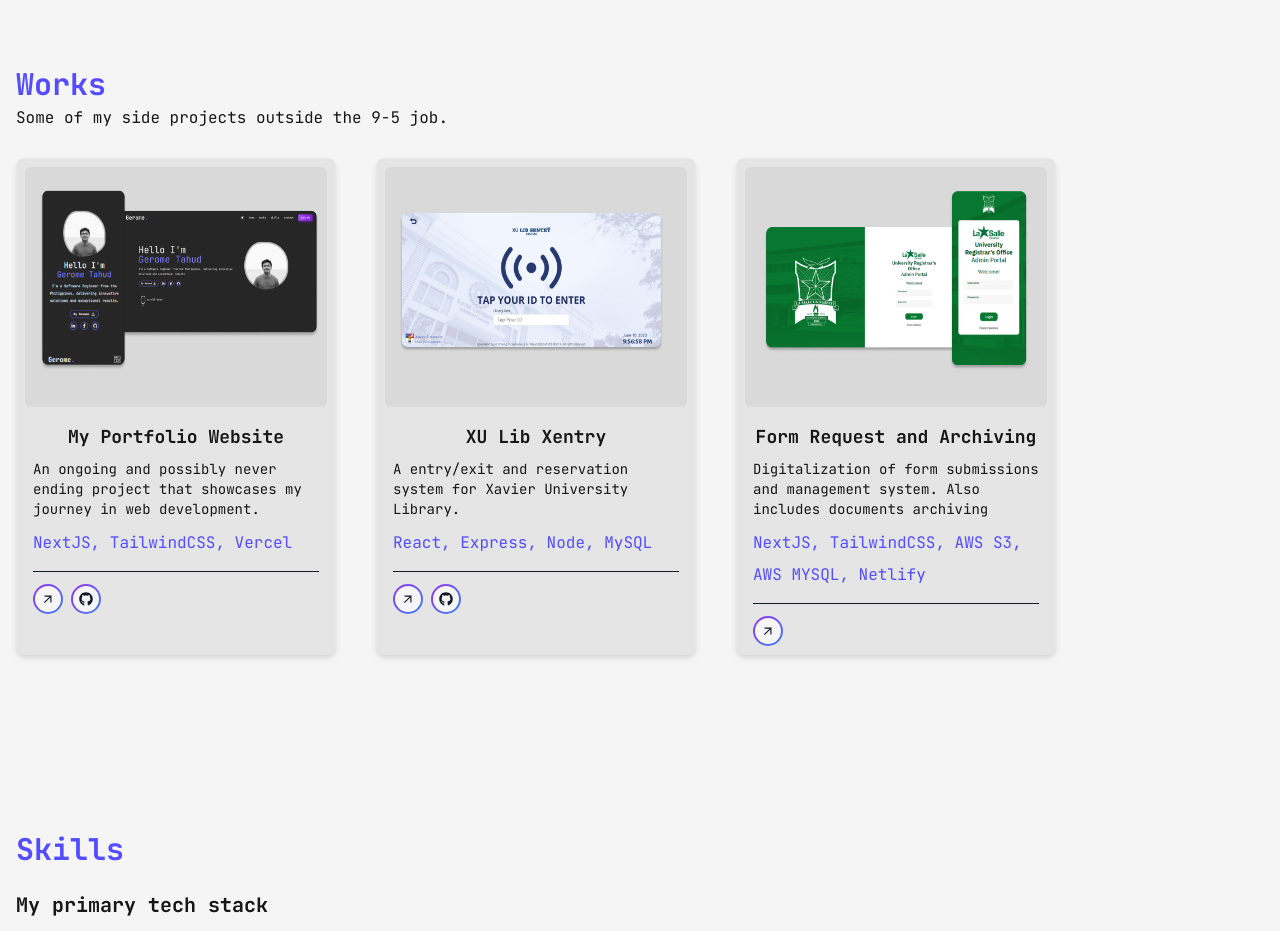
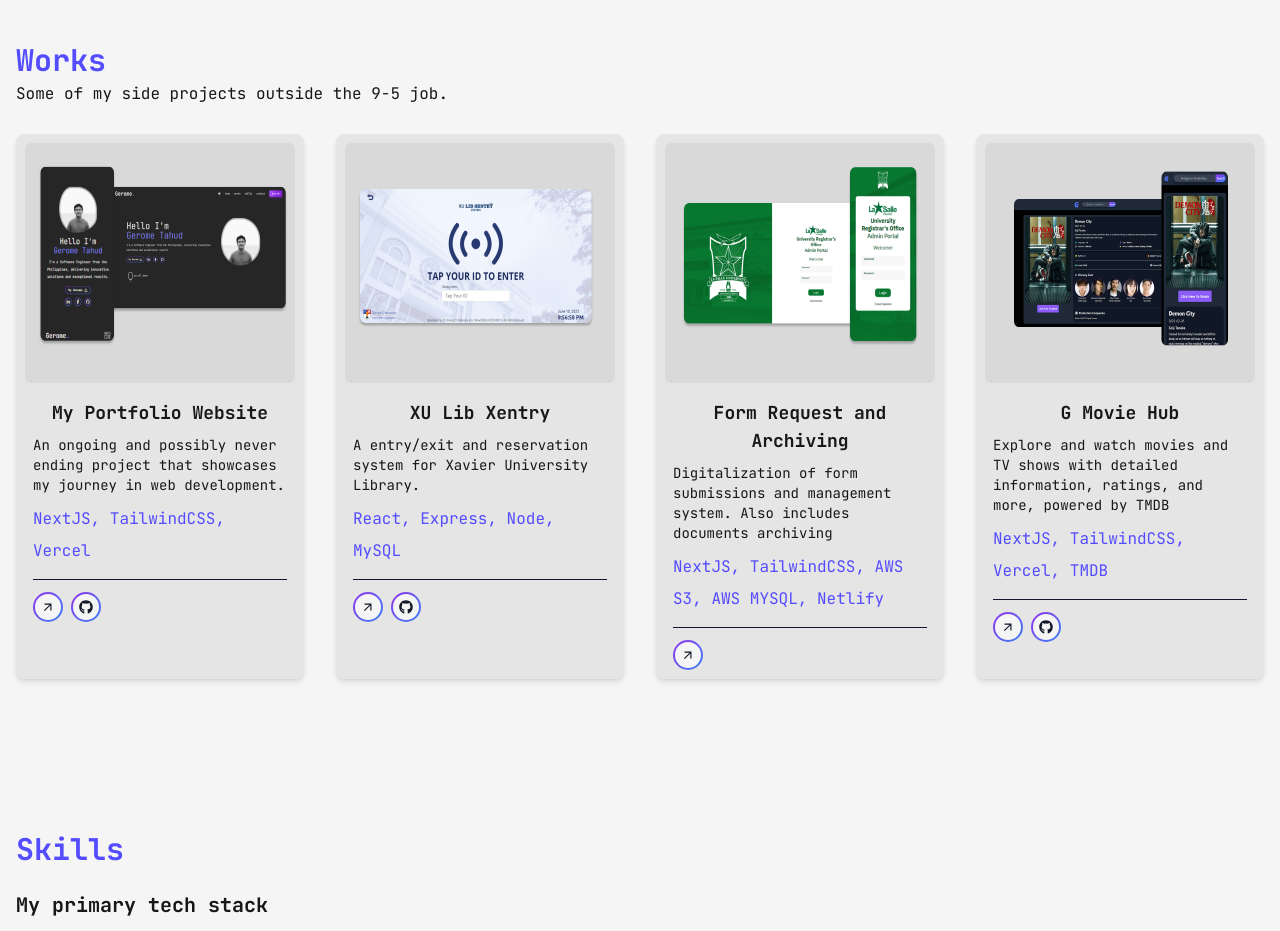
Before and after one commit to romexblue/portfolio-v2, a Next.js app: page / in a window 1280 px wide. Shown: the part 1760-2691 px from the top of the page. Built offline with nearby package versions, Linux system fonts and the light colour scheme.

Commit message:
Added g-movie-hub project

```diff
--- a/src/components/HomeSection/WorksSection/ProjectCard/index.tsx
+++ b/src/components/HomeSection/WorksSection/ProjectCard/index.tsx
@@ -6,8 +6,6 @@
 import { MdArrowOutward } from "react-icons/md";
 import GradientLink from "~/components/GradientLink";
 import { StaticImport } from "next/dist/shared/lib/get-img-props";
-import GradientButton from "~/components/GradientButton";
-import { scrollToSection } from "~/utils/scroll-to-element";
 
 type Props = {
     title: string;
@@ -27,7 +25,7 @@
     githubUrl,
 }: Props) => {
     return (
-        <div className="p-2 w-fit border rounded-lg max-w-80 bg-neutral-200 dark:bg-neutral-900 shadow-md">
+        <div className="p-2 w-fit border rounded-lg max-w-72 bg-neutral-200 dark:bg-neutral-900 shadow-md">
             <div className="">
                 <div className="relative h-60 w-full overflow-hidden rounded-md">
                     <Image
--- a/src/components/HomeSection/WorksSection/index.tsx
+++ b/src/components/HomeSection/WorksSection/index.tsx
@@ -15,7 +15,7 @@
                         Some of my side projects outside the 9-5 job.
                     </p>
                 </div>
-                <div className="mt-6 w-full flex justify-center md:justify-normal flex-wrap gap-10">
+                <div className="mt-6 w-full flex justify-center flex-wrap gap-8">
                     {projectsData?.map((data) => (
                         <ProjectCard {...data} key={data?.title} />
                     ))}
--- a/src/constants/projects.ts
+++ b/src/constants/projects.ts
@@ -1,6 +1,7 @@
 import porfolioImg from "~/assets/Portfolio.png";
 import xuLibImg from "~/assets/XU-Lib.png";
 import lsuImg from "~/assets/LSU.png";
+import gMovieHub from "~/assets/G-Movie-Hub.png"
 
 export const projectsData = [
     {
@@ -30,4 +31,13 @@
         gotoUrl: "https://lsu-web.netlify.app/admin/login",
         githubUrl: null,
     },
+    {
+        title: "G Movie Hub",
+        imgSrc: gMovieHub,
+        description:
+            "Explore and watch movies and TV shows with detailed information, ratings, and more, powered by TMDB",
+        techStack: ["NextJS", "TailwindCSS", "Vercel" ,"TMDB"],
+        gotoUrl: "https://g-movie-hub.vercel.app/",
+        githubUrl: "https://github.com/romexblue/gmt-movie-hub",
+    },
 ];
```
Also changed, not shown: src/assets/G-Movie-Hub.png (added).
